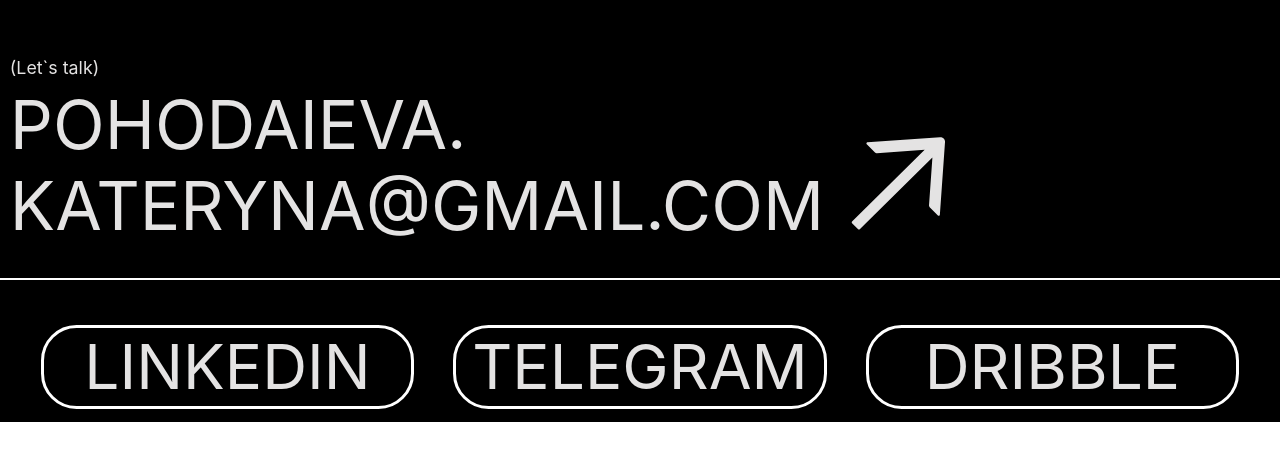
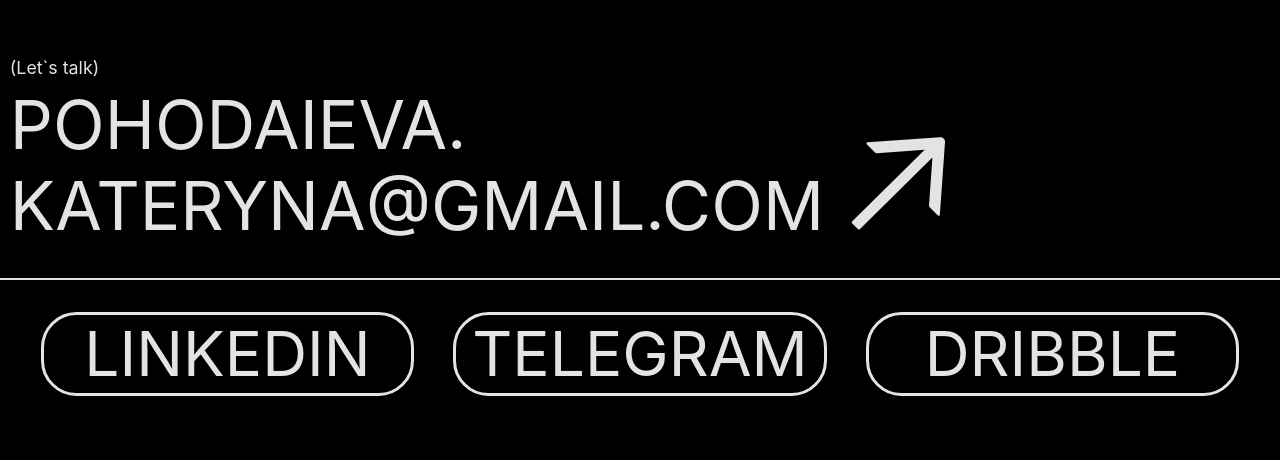
Before and after one commit to IliaKrainiev/portfolio_kate, a Next.js app: page /Footer in a window 1280 px wide. Shown: the part 343-803 px from the top of the page. Built offline with nearby package versions, Linux system fonts and the light colour scheme.

Commit message:
fix footer[2]

```diff
--- a/styles/Footer.module.css
+++ b/styles/Footer.module.css
@@ -10,16 +10,16 @@
 }
 
 .buttonGroup {
-    height: 18.02vh;
     display: flex;
     flex-direction: row;
-    border-top: 0.25vh white solid;
+    border-top: 0.25vh #E4E3E3 solid;
     width: 100%;
     justify-content: space-between;
     align-items: center;
     padding-top: 4.01vh;
     padding-left: 3.19vw;
     padding-right: 3.19vw;
+    padding-bottom: 8vh;
 }
 
 .footerTitle {
--- a/styles/Link.module.css
+++ b/styles/Link.module.css
@@ -3,7 +3,7 @@
     height: 10.51vh;
     text-align: center;
     font-size: 4.86vw;
-    border: 3px solid white;
+    border: 3px solid #E4E3E3;
     border-radius: 2.78vw;
     display: flex;
     align-items: center;
```
